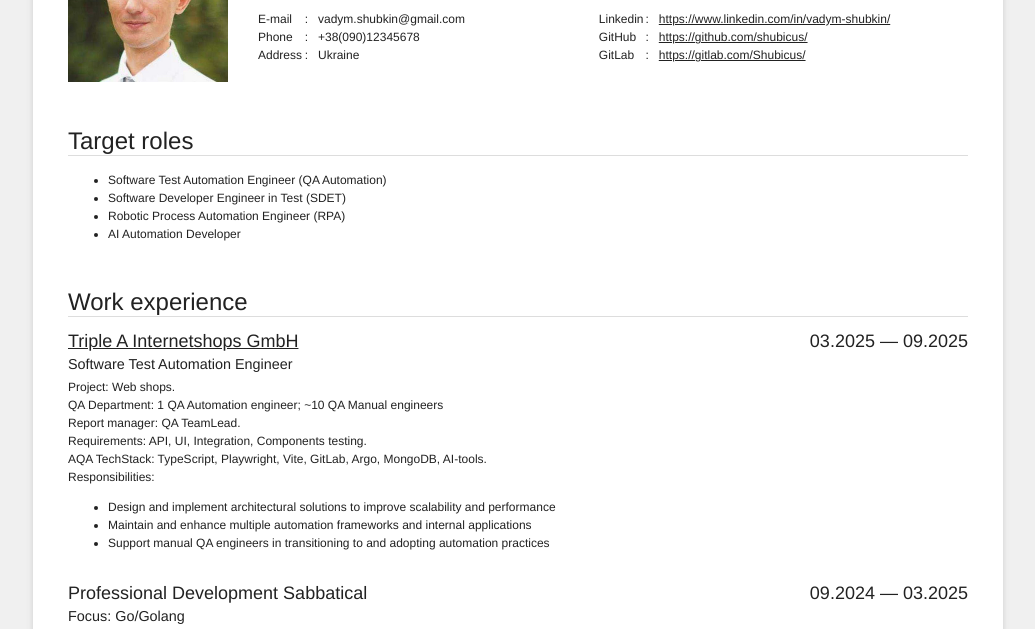
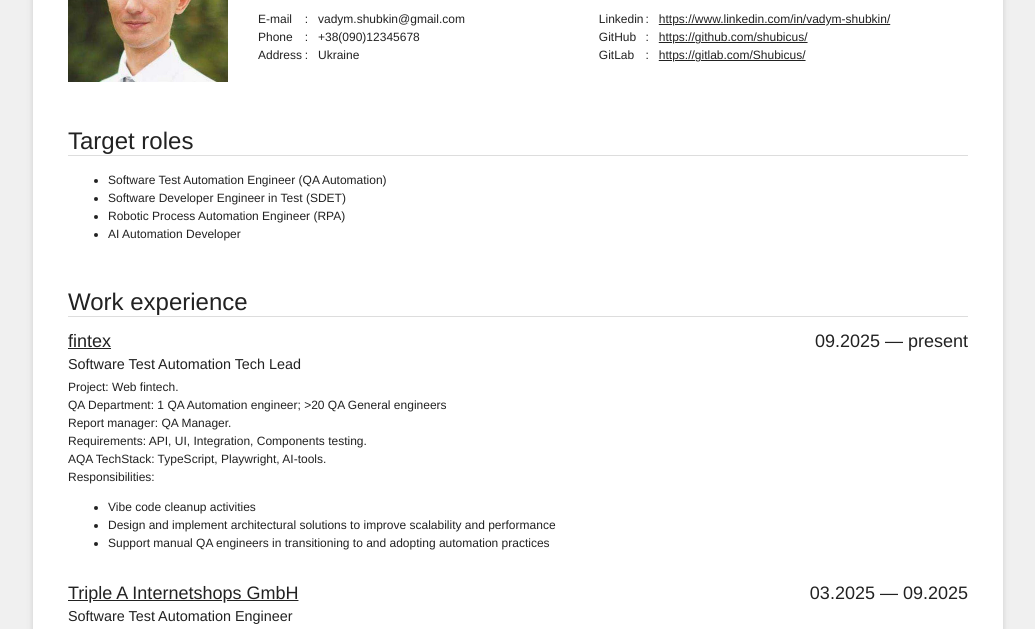
Before and after one commit to shubicus/my-cv, a plain HTML site: page index.html in a window 1280 px wide. Shown: the part 125-754 px from the top of the page, without its empty margins (122-1157 px from the left). Drawn offline with Linux system fonts and the light colour scheme.

Commit message:
fintex start

```diff
--- a/index.html
+++ b/index.html
@@ -255,6 +255,28 @@
         <h2 class="title">Work experience</h2>
         <div class="set">
             <div class="item">
+                <h3><span class="company l"><a href="https://www.fintexinc.com/" rel="nofollow">fintex</a></span>
+                    <span class="date r">09.2025 &mdash; present</span>
+                </h3>
+                <div class="clear"></div>
+                <span class="job_title">Software Test Automation Tech Lead</span>
+                <span class="project">Project: Web fintech.</span>
+                <div class="info">
+                    <div>QA Department: 1 QA Automation engineer; >20 QA General engineers</div>
+                    <div>Report manager: QA Manager.</div>
+                    <div>Requirements: API, UI, Integration, Components testing.</div>
+                    <div>AQA TechStack: TypeScript, Playwright, AI-tools.</div>
+                    <div>Responsibilities:</div>
+                    <ul>
+                        <li>Vibe code cleanup activities</li>
+                        <li>Design and implement architectural solutions to improve scalability and performance</li>
+                        <li>Support manual QA engineers in transitioning to and adopting automation practices</li>
+                    </ul>
+                </div>
+                <div class="clear"></div>
+            </div>
+
+            <div class="item">
                 <h3><span class="company l"><a href="https://www.aaa-internetshops.de/" rel="nofollow">Triple A Internetshops GmbH</a></span>
                     <span class="date r">03.2025 &mdash; 09.2025</span>
                 </h3>
@@ -315,7 +337,7 @@
                 </div>
                 <div class="clear"></div>
             </div>
-
+            <br>
             <div class="item">
                 <h3><span class="company l"><a href="https://www.sisense.com/" rel="nofollow">Sisense</a></span>
                     <span class="date r">06.2019 &mdash; 04.2023</span>
@@ -340,7 +362,7 @@
                 </div>
                 <div class="clear"></div>
             </div>
-            <br>
+
             <div class="item">
                 <h3><span class="company l"><a href="https://www.aerticket.de/en" rel="nofollow">The AERTiCKET Group</a></span>
                     <span class="date r">07.2018 &mdash; 06.2019</span>
@@ -433,6 +455,11 @@
             </div>
         </div>
     </div>
+    <br>
+    <br>
+    <br>
+    <br>
+    <br>
     <div class="section section-qualifications">
         <h2 class="title">Qualifications</h2>
         <div class="set">
@@ -462,9 +489,7 @@
             </div>
         </div>
     </div>
-    <br>
-    <br>
-    <br>
+
     <div class="section section-courses">
         <h2 class="title">Courses/Certificates</h2>
         <div class="set">
@@ -484,6 +509,7 @@
             </div>
         </div>
     </div>
+
     <div class="section section-interests">
         <h2 class="title">Interests & Activities</h2>
         <div class="set">
```
